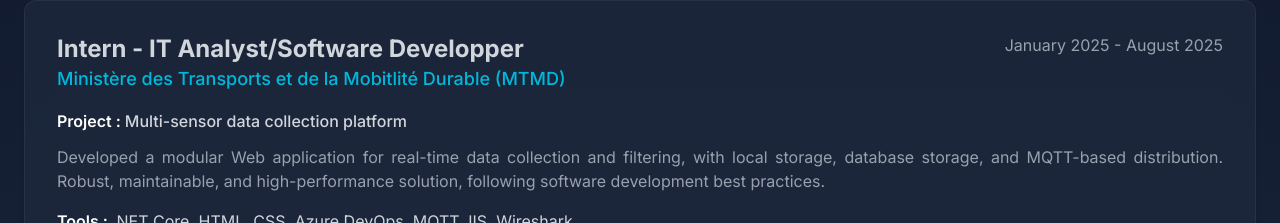
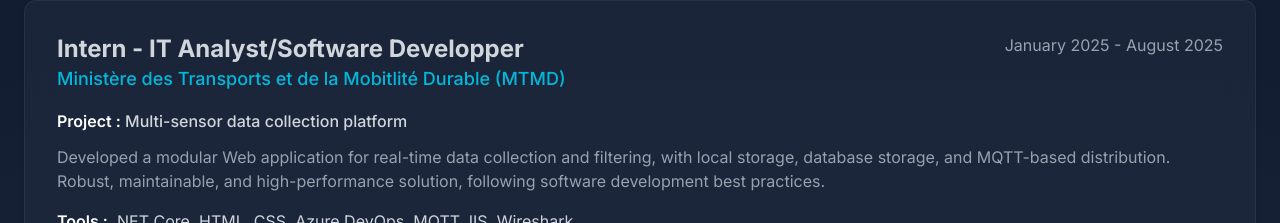
Before and after one commit to Katangalac/myportfolio, a Next.js app: page / in a window 1280 px wide. Both pictures are taken after a click on the button "Experiences". Shown: the part 1081-1304 px from the top of the page. Built offline with nearby package versions, Linux system fonts and the light colour scheme.

Commit message:
Correction des titres

```diff
--- a/src/app/components/Footer.tsx
+++ b/src/app/components/Footer.tsx
@@ -22,7 +22,7 @@
   const socialLinks = [
     {
       name: "LinkedIn",
-      href: "https://linkedin.com/in/christian-katangala-45311a391",
+      href: "https://www.linkedin.com/in/christian-kayembe-katangala-45311a391/",
       icon: Linkedin,
       color: "hover:text-sky-500",
     },
--- a/src/app/components/sections/About.tsx
+++ b/src/app/components/sections/About.tsx
@@ -266,22 +266,16 @@
                 {exp.period}
               </span>
             </div>
-            <div className="mb-3 flex gap-1">
-              <label className="text-sm md:text-base text-white font-semibold">
-                {props.t.about.experience.sections.project} :
-              </label>
+            <div className="mb-3 flex justify-start gap-1">
               <p className="text-sm md:text-base text-gray-300 font-medium">
-                {exp.projectName}
+                <span className="text-sm md:text-base text-white font-semibold">{props.t.about.experience.sections.project} :</span> {exp.projectName}
               </p>
             </div>
-            <p className="text-sm md:text-base text-gray-400 mb-4 text-justify">
+            <p className="text-sm md:text-base text-gray-400 mb-4 text-left">
               {exp.description}
             </p>
-            <div className="mb-3 flex items-center gap-1">
-              <label className="text-white text-sm md:text-base font-semibold">
-                {props.t.about.experience.sections.tools} :
-              </label>
-              <p className="text-sm md:text-base text-gray-300">{exp.tech}</p>
+            <div className="mb-3 flex items-start gap-1 justify-start">
+              <p className="text-sm md:text-base text-gray-300"><span className="text-sm md:text-base text-white font-semibold">{props.t.about.experience.sections.tools} :</span> {exp.tech}</p>
             </div>
             <div className="border-l-4 border-cyan-500 pl-4">
               <h4 className="text-sm md:text-base text-white font-semibold mb-2">
```
